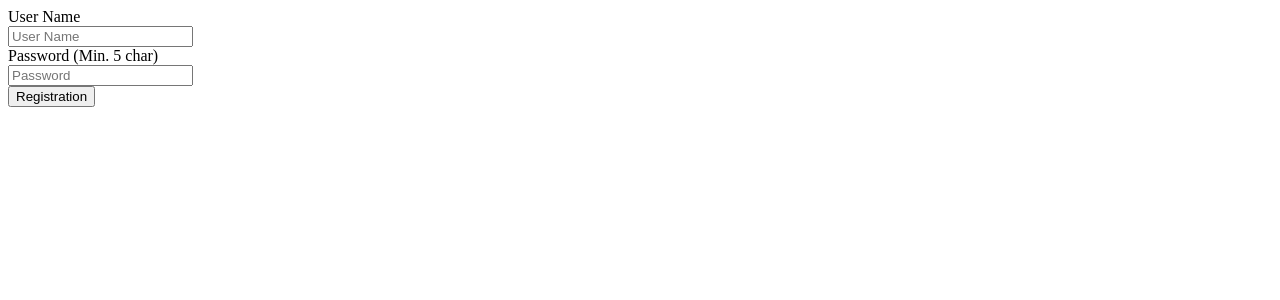
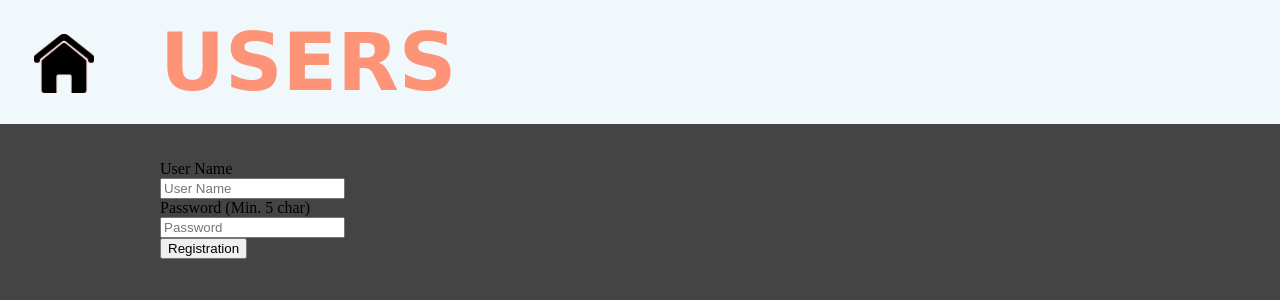
Before and after one commit to jonatanUri/AskMate, a Flask app: page /registration in a window 1280 px wide. Shown: the top 300 px of the page. Run offline with Flask 2, Linux system fonts and the light colour scheme.

Commit message:
added design to registration.html

```diff
--- a/templates/registration.html
+++ b/templates/registration.html
@@ -1,8 +1,10 @@
 <!DOCTYPE html>
 <html lang="en">
+<link rel="stylesheet" href="/static/style.css">
 <head>
     <meta charset="UTF-8">
-    <title>New User Registration</title>
+    <title>Registration</title>
+    <div class="header"> <a href="/"><img src="/static/images/home_button.png" class="home-button"></a><h1>USERS</h1></div>
 </head>
 <body>
 <form action="/registration" method="post">
```
